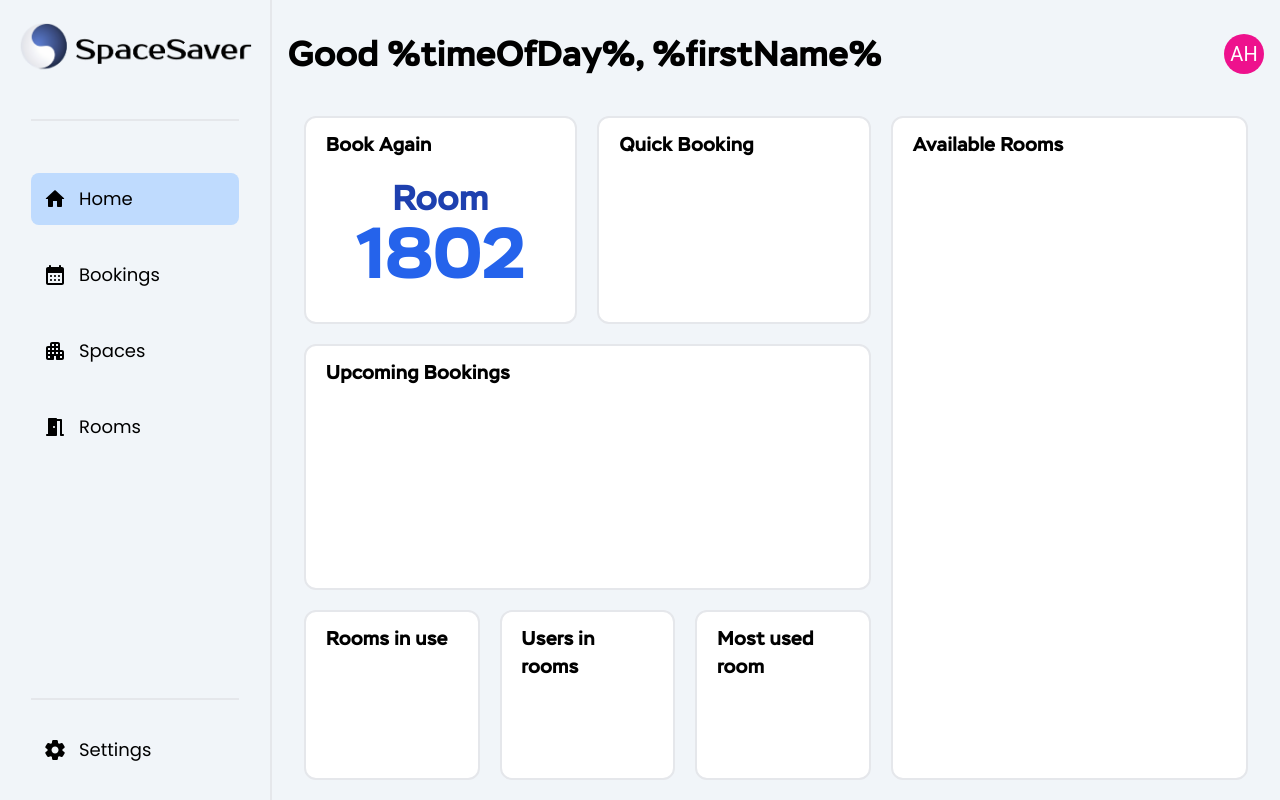
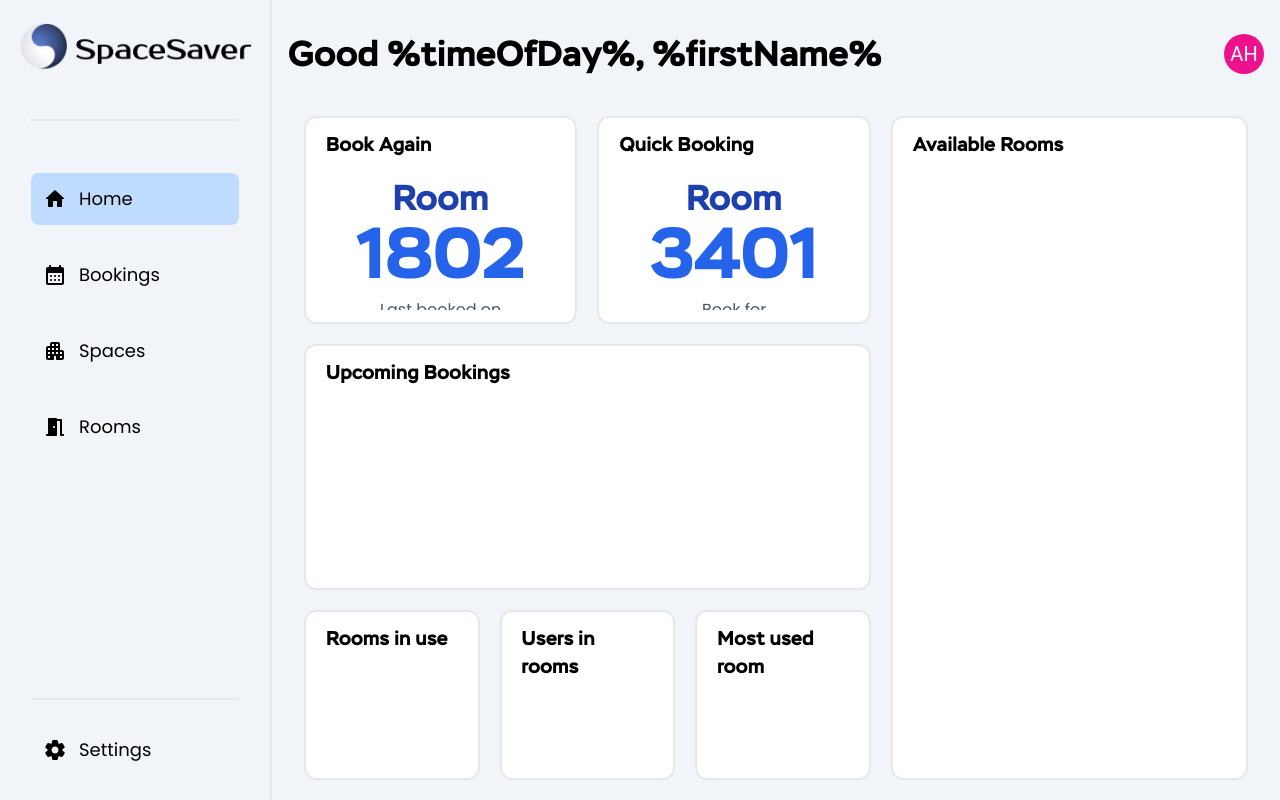
Before and after one commit to Space-Saver-Bookings/space-saver-client, a React (Vite) app: page /home in a window 1280 px wide. Built offline with nearby package versions, Linux system fonts and the light colour scheme.

Commit message:
fix: adjusted styling for book component

```diff
--- a/src/features/dashboard/Book.jsx
+++ b/src/features/dashboard/Book.jsx
@@ -5,10 +5,18 @@ function Book({roomNumber, date, time, isBookFor}) {
     <section className="flex h-[10rem] flex-col items-center">
       <h4 className="font-coplette text-4xl text-blue-800">Room</h4>
       <p className="font-coplette text-7xl text-blue-600">{roomNumber}</p>
-      <p className='mt-[1rem] text-slate-400'>Last booked on</p>
-      <div>
-        <p>{date}</p>
-        {isBookFor && <p>{time}</p>}
+      <p className="mb-1 mt-[.5rem] text-slate-600">
+        {isBookFor ? 'Book for' : 'Last booked on'}
+      </p>
+      <div className={`${isBookFor ? 'flex gap-1' : ''}`}>
+        <p className="rounded-full bg-blue-600 px-4 py-1 text-slate-100">
+          {date}
+        </p>
+        {isBookFor && (
+          <p className="rounded-full bg-blue-600 px-4 py-1 text-slate-100">
+            {time}
+          </p>
+        )}
       </div>
     </section>
   );
--- a/src/pages/Home.jsx
+++ b/src/pages/Home.jsx
@@ -13,6 +13,7 @@ function Home() {
       <DashItem
         heading="Quick Booking"
         styling="col-span-7 row-start-1 row-end-[7]"
+        content={<Book roomNumber='3401' date='13/8/23' isBookFor={true} time='13:20pm'/>}
       />
 
       <DashItem
```
